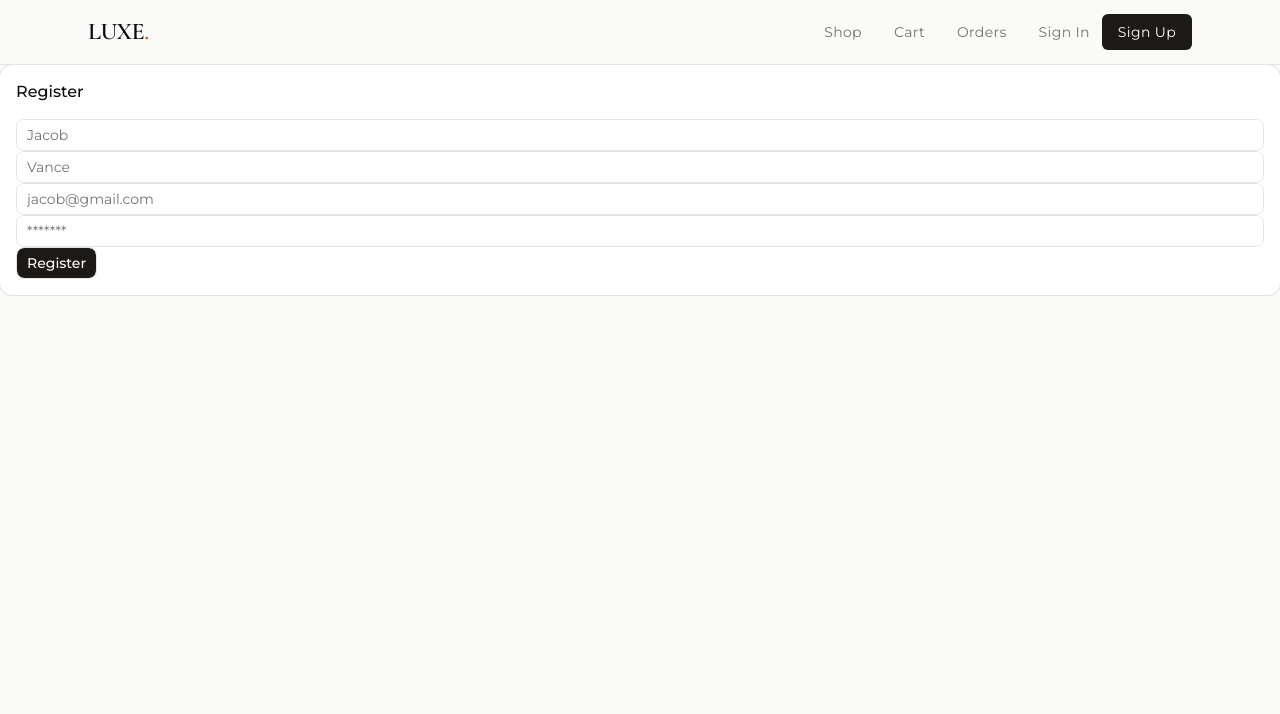
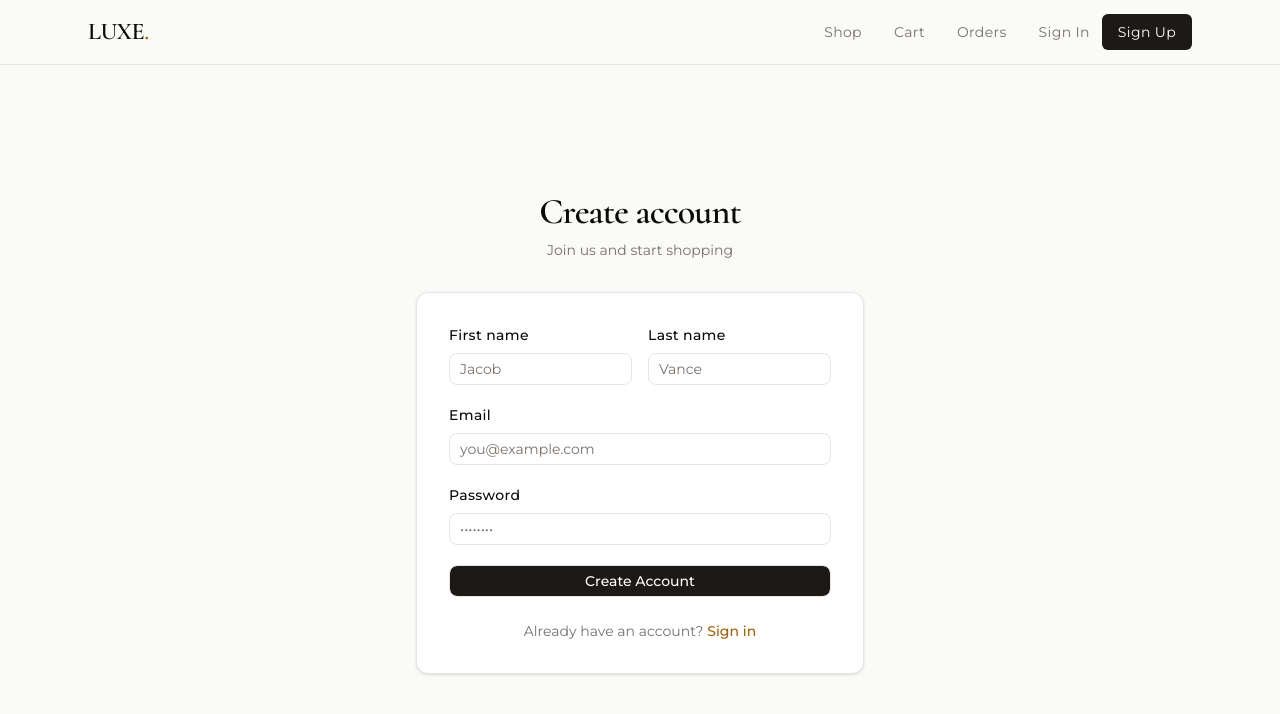
Before and after one commit to Ha-Khu/ecommerce, a React (Vite) app in the folder client/: page /register in a window 1280 px wide. Shown: the top 714 px of the page. Built offline with nearby package versions, Linux system fonts and the light colour scheme.

Commit message:
style: redesign register page

```diff
--- a/client/src/pages/Register.jsx
+++ b/client/src/pages/Register.jsx
@@ -1,7 +1,6 @@
 import { Button } from "@/components/ui/button"
 import { Input } from "@/components/ui/input"
-import { Card, CardHeader, CardTitle, CardContent } from "@/components/ui/card"
-import {useState} from 'react'
+import { useState } from 'react'
 import axios from 'axios'
 import { useNavigate, Link } from "react-router-dom"
 
@@ -23,39 +22,77 @@ function Register(){
   }
 
   return(
-    <Card>
-      <CardHeader>
-        <CardTitle>Register</CardTitle>
-      </CardHeader>
-      <CardContent>
+    <div className="flex min-h-[calc(100vh-4rem)] items-center justify-center px-6 py-12">
+      <div className="w-full max-w-md">
+        <div className="mb-8 text-center">
+          <h1 className="font-serif text-4xl font-semibold tracking-tight">Create account</h1>
+          <p className="mt-2 text-sm text-muted-foreground">Join us and start shopping</p>
+        </div>
+
+        <div className="rounded-xl border border-border bg-card p-8 shadow-sm">
+          <div className="space-y-5">
+            <div className="grid grid-cols-2 gap-4">
+              <div>
+                <label className="mb-2 block text-sm font-medium tracking-wide">First name</label>
                 <Input
                   type="text"
                   placeholder="Jacob"
                   value={firstName}
                   onChange={(e) => setFirstName(e.target.value)}
                 />
+              </div>
+              <div>
+                <label className="mb-2 block text-sm font-medium tracking-wide">Last name</label>
                 <Input
                   type="text"
                   placeholder="Vance"
                   value={lastName}
                   onChange={(e) => setLastName(e.target.value)}
                 />
+              </div>
+            </div>
+
+            <div>
+              <label className="mb-2 block text-sm font-medium tracking-wide">Email</label>
               <Input
                 type="email"
-          placeholder="jacob@gmail.com"
+                placeholder="you@example.com"
                 value={email}
                 onChange={(e) => setEmail(e.target.value)}
               />
+            </div>
+
+            <div>
+              <label className="mb-2 block text-sm font-medium tracking-wide">Password</label>
               <Input
                 type="password"
-          placeholder="*******"
+                placeholder="••••••••"
                 value={password}
                 onChange={(e) => setPassword(e.target.value)}
               />
-        {error && <p>{error}</p>}
-        <Button onClick={handleRegister}>Register</Button>
-      </CardContent>
-    </Card>
+            </div>
+
+            {error && (
+              <p className="text-sm text-destructive">{error}</p>
+            )}
+
+            <Button
+              onClick={handleRegister}
+              className="w-full bg-primary text-primary-foreground hover:bg-accent hover:cursor-pointer"
+            >
+              Create Account
+            </Button>
+          </div>
+
+          <p className="mt-6 text-center text-sm text-muted-foreground">
+            Already have an account?{" "}
+            <Link to="/login" className="font-medium text-accent hover:underline">
+              Sign in
+            </Link>
+          </p>
+        </div>
+      </div>
+    </div>
   )
 }
 
```
Lines whose indentation alone changed are shown as unchanged.
